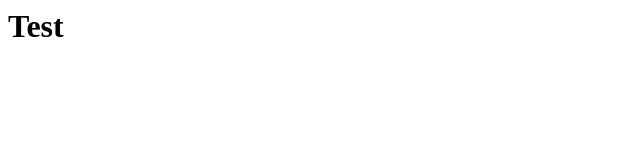
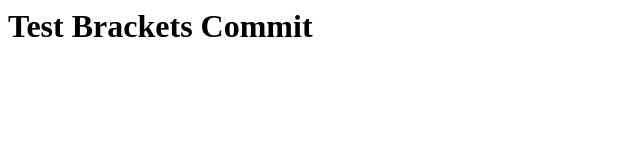
Before and after one commit to willhogan11/BasicAngularProject, a plain HTML site: page partials/personList.html in a window 1280 px wide. Shown: the whole page, without its empty margins (0-640 px from the left). Drawn offline with Linux system fonts and the light colour scheme.

Commit message:
Another Test Commit

```diff
--- a/partials/personList.html
+++ b/partials/personList.html
@@ -1,3 +1,3 @@
 <html>
-	<h1>Test</h1>
+	<h1>Test Brackets Commit</h1>
 </html>
```
